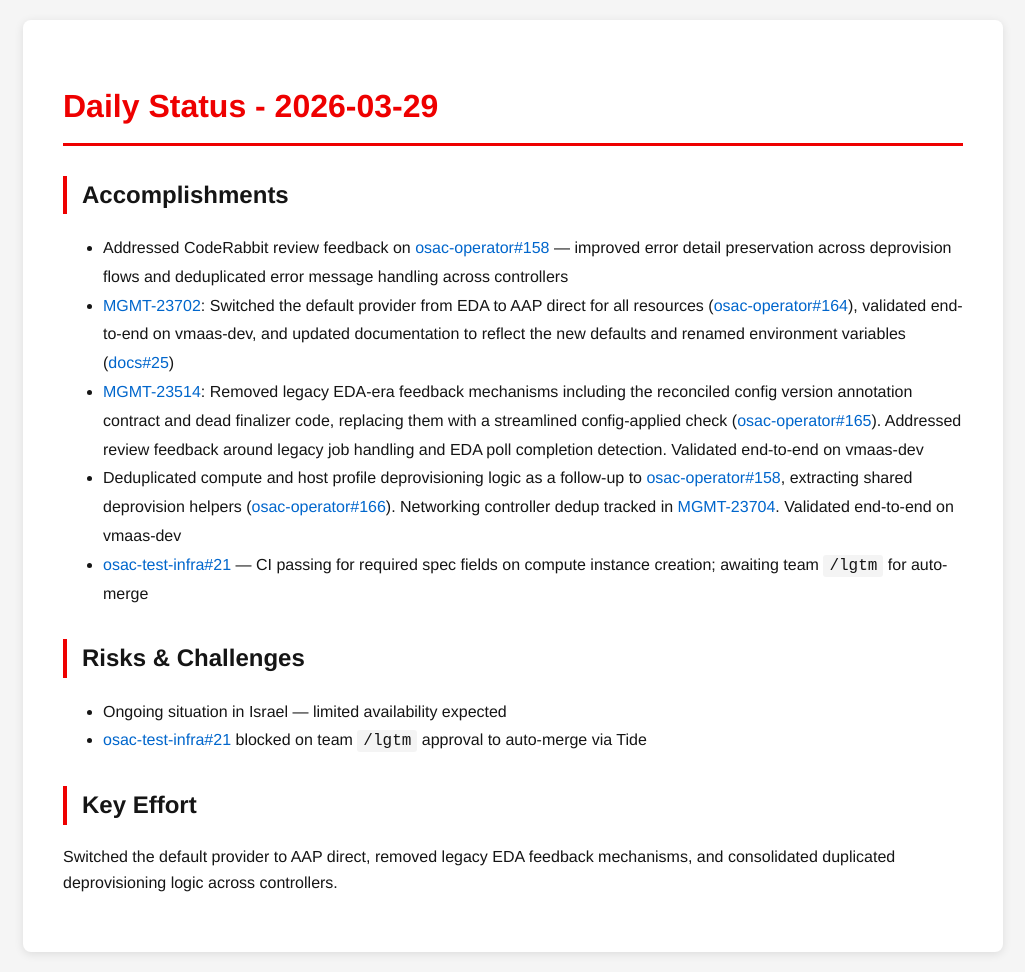
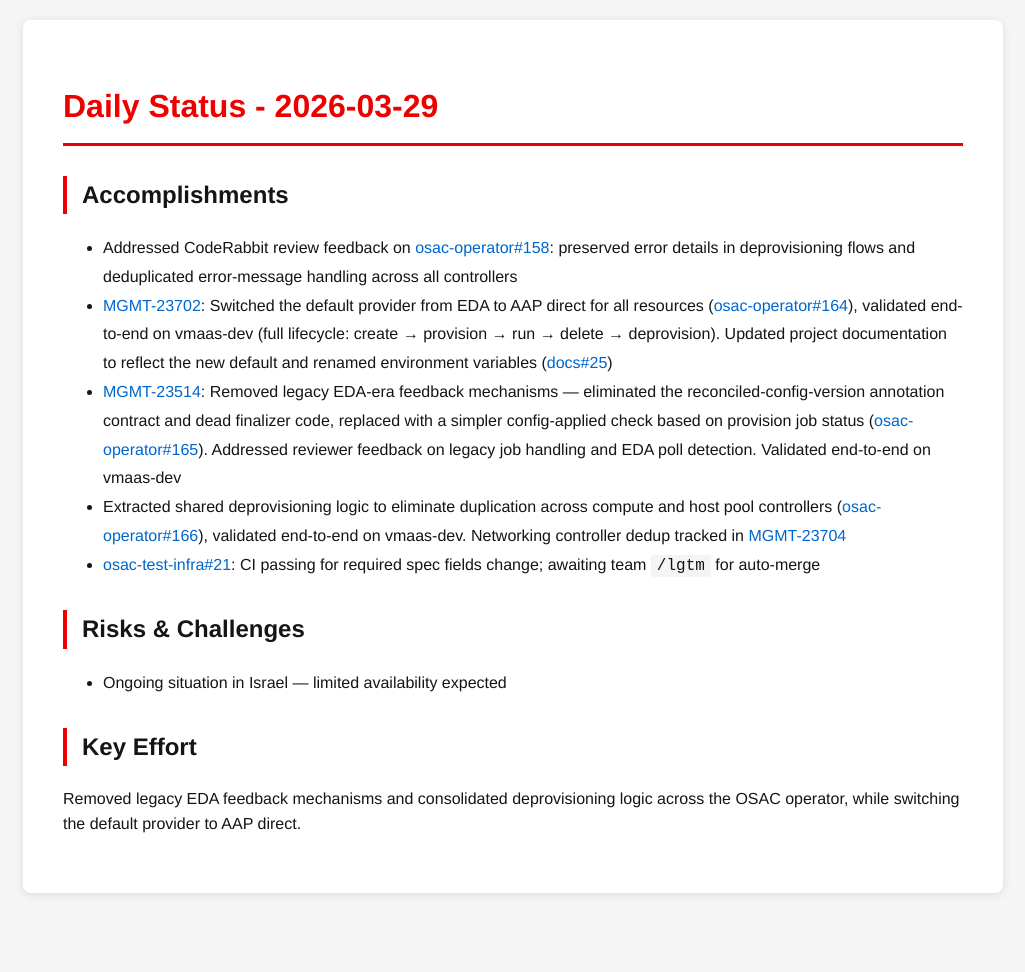
Before and after one commit to tzvatot/daily-status, a Jekyll site: the page built from 2026-03-29.md, in a window 1280 px wide. Shown: the whole page, without its empty margins (127-1152 px from the left). Built offline with Jekyll 4.4.1, drawn with Linux system fonts in a browser that asks for light colours; after the commit the page ends 913 px from its top, so only the background shows below that.

Commit message:
Daily status update - 2026-03-29

```diff
--- a/2026-03-29.md
+++ b/2026-03-29.md
@@ -7,15 +7,14 @@
 # Daily Status - 2026-03-29
 
 ## Accomplishments
-- Addressed CodeRabbit review feedback on [osac-operator#158](https://github.com/osac-project/osac-operator/pull/158) — improved error detail preservation across deprovision flows and deduplicated error message handling across controllers
-- [MGMT-23702](https://issues.redhat.com/browse/MGMT-23702): Switched the default provider from EDA to AAP direct for all resources ([osac-operator#164](https://github.com/osac-project/osac-operator/pull/164)), validated end-to-end on vmaas-dev, and updated documentation to reflect the new defaults and renamed environment variables ([docs#25](https://github.com/osac-project/docs/pull/25))
-- [MGMT-23514](https://issues.redhat.com/browse/MGMT-23514): Removed legacy EDA-era feedback mechanisms including the reconciled config version annotation contract and dead finalizer code, replacing them with a streamlined config-applied check ([osac-operator#165](https://github.com/osac-project/osac-operator/pull/165)). Addressed review feedback around legacy job handling and EDA poll completion detection. Validated end-to-end on vmaas-dev
-- Deduplicated compute and host profile deprovisioning logic as a follow-up to [osac-operator#158](https://github.com/osac-project/osac-operator/pull/158), extracting shared deprovision helpers ([osac-operator#166](https://github.com/osac-project/osac-operator/pull/166)). Networking controller dedup tracked in [MGMT-23704](https://issues.redhat.com/browse/MGMT-23704). Validated end-to-end on vmaas-dev
-- [osac-test-infra#21](https://github.com/osac-project/osac-test-infra/pull/21) — CI passing for required spec fields on compute instance creation; awaiting team `/lgtm` for auto-merge
+- Addressed CodeRabbit review feedback on [osac-operator#158](https://github.com/osac-project/osac-operator/pull/158): preserved error details in deprovisioning flows and deduplicated error-message handling across all controllers
+- [MGMT-23702](https://issues.redhat.com/browse/MGMT-23702): Switched the default provider from EDA to AAP direct for all resources ([osac-operator#164](https://github.com/osac-project/osac-operator/pull/164)), validated end-to-end on vmaas-dev (full lifecycle: create → provision → run → delete → deprovision). Updated project documentation to reflect the new default and renamed environment variables ([docs#25](https://github.com/osac-project/docs/pull/25))
+- [MGMT-23514](https://issues.redhat.com/browse/MGMT-23514): Removed legacy EDA-era feedback mechanisms — eliminated the reconciled-config-version annotation contract and dead finalizer code, replaced with a simpler config-applied check based on provision job status ([osac-operator#165](https://github.com/osac-project/osac-operator/pull/165)). Addressed reviewer feedback on legacy job handling and EDA poll detection. Validated end-to-end on vmaas-dev
+- Extracted shared deprovisioning logic to eliminate duplication across compute and host pool controllers ([osac-operator#166](https://github.com/osac-project/osac-operator/pull/166)), validated end-to-end on vmaas-dev. Networking controller dedup tracked in [MGMT-23704](https://issues.redhat.com/browse/MGMT-23704)
+- [osac-test-infra#21](https://github.com/osac-project/osac-test-infra/pull/21): CI passing for required spec fields change; awaiting team `/lgtm` for auto-merge
 
 ## Risks & Challenges
 - Ongoing situation in Israel — limited availability expected
-- [osac-test-infra#21](https://github.com/osac-project/osac-test-infra/pull/21) blocked on team `/lgtm` approval to auto-merge via Tide
 
 ## Key Effort
-Switched the default provider to AAP direct, removed legacy EDA feedback mechanisms, and consolidated duplicated deprovisioning logic across controllers.
+Removed legacy EDA feedback mechanisms and consolidated deprovisioning logic across the OSAC operator, while switching the default provider to AAP direct.
```
